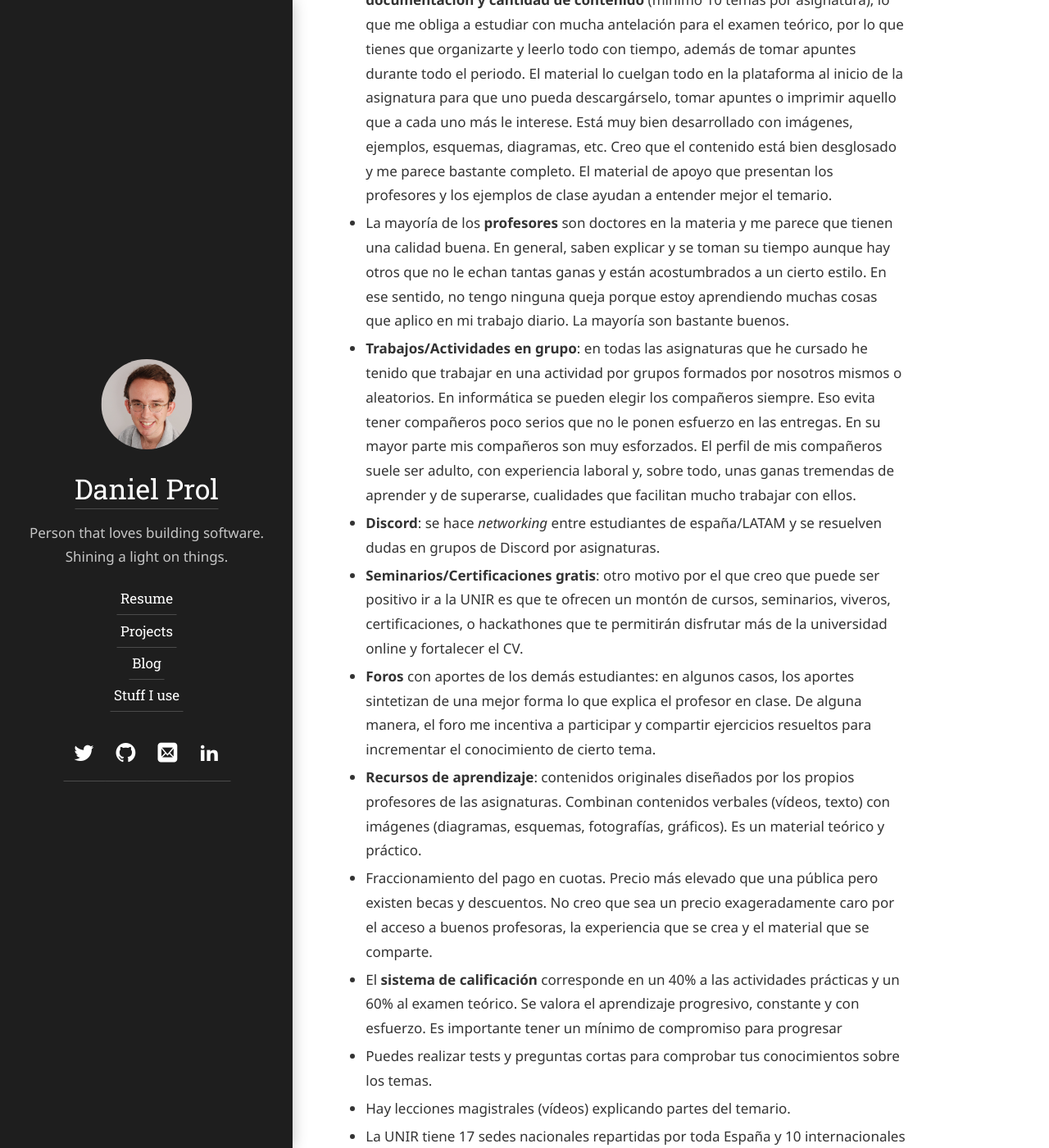
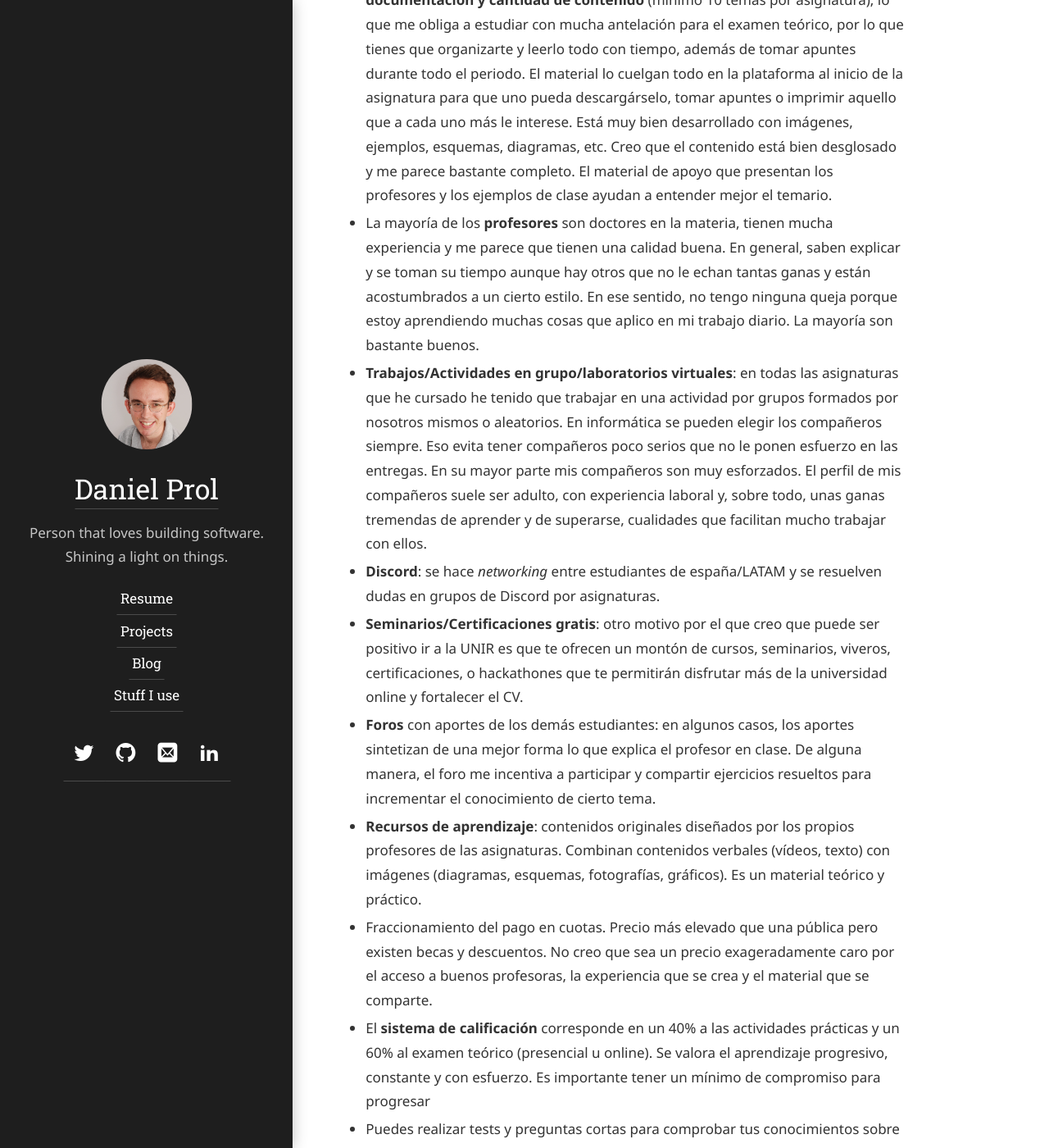
Before and after one commit to dprol/dprol.github.io, a Jekyll site: the page built from hydejack/_posts/2021-07-04-uoc-unir.md, in a window 1280 px wide and 1400 px high, scrolled down 1970 px. Shown: the whole window at 82% size. Built offline with Jekyll 4.4.1, drawn with Linux system fonts in a browser that asks for light colours; some web fonts are replaced; some of the changed text lies outside the part shown.

Commit message:
Update 2021-07-04-uoc-unir.md

```diff
--- a/hydejack/_posts/2021-07-04-uoc-unir.md
+++ b/hydejack/_posts/2021-07-04-uoc-unir.md
@@ -14,16 +14,16 @@
 # Universidad Internacional de La Rioja (UNIR) - Grado en Ingeniería Informática
 
 - **Seguimiento del tutor personal**: tengo tutorías bisemanales y soporte diario por correo interno con mi tutor. Este tutor me va guiando en el estudio de las asignaturas y en la planificación del trabajo. Trato serio y cercano.
-- **Clases online en directo en horarios de mañana y tarde** diseñadas con chat para interactuar en tiempo real con el profesor para preguntas puntuales. Es obligatorio asistir a dos encuentros por cada materia al cuatrimestre. Se puede ver de forma síncrona porque las clases quedan grabadas. Algunos formatos de vídeo de los profesores podrían explotarse más y se podría mejorar el audio en algunos casos. Al estar desde sus casas o en una oficina, a veces la iluminación o la cámara no es de muy buena calidad y se pierde esa experiencia de pagar una universidad privada. Las presentaciones, en cambio, sí me parecen de calidad, con un estilo de diseño unificado entre profesores. Hay asignaturas específicas que se prestan a clases con mayor creatividad (uso de tablet, mostrar una aplicación, etc). Para sacarles el mayor provecho a estas clases en vivo es recomendable asistir, interactuar con el profesor con tus dudas puntuales e incluso retroalimentarse con los demás estudiantes pero si en algún momento no tienes el tiempo puedes consultar las clases grabadas. De hecho, que el material esté grabado ayuda a repasar de cara al examen.
+- **Clases online en directo en horarios de mañana y tarde y disponibles en diferido** diseñadas con chat para interactuar en tiempo real con el profesor para preguntas puntuales. Es obligatorio asistir a dos encuentros por cada materia al cuatrimestre. Se puede ver de forma síncrona porque las clases quedan grabadas. Algunos formatos de vídeo de los profesores podrían explotarse más y se podría mejorar el audio en algunos casos. Al estar desde sus casas o en una oficina, a veces la iluminación o la cámara no es de muy buena calidad y se pierde esa experiencia de pagar una universidad privada. Las presentaciones, en cambio, sí me parecen de calidad, con un estilo de diseño unificado entre profesores. Hay asignaturas específicas que se prestan a clases con mayor creatividad (uso de tablet, mostrar una aplicación, etc). Para sacarles el mayor provecho a estas clases en vivo es recomendable asistir, interactuar con el profesor con tus dudas puntuales e incluso retroalimentarse con los demás estudiantes pero si en algún momento no tienes el tiempo puedes consultar las clases grabadas. De hecho, que el material esté grabado ayuda a repasar de cara al examen.
 - **Carga elevada de trabajo y estudio**: cada asignatura tiene **mucha documentación y cantidad de contenido** (mínimo 10 temas por asignatura), lo que me obliga a estudiar con mucha antelación para el examen teórico, por lo que tienes que organizarte y leerlo todo con tiempo, además de tomar apuntes durante todo el periodo. El material lo cuelgan todo en la plataforma al inicio de la asignatura para que uno pueda descargárselo, tomar apuntes o imprimir aquello que a cada uno más le interese. Está muy bien desarrollado con imágenes, ejemplos, esquemas, diagramas, etc. Creo que el contenido está bien desglosado y me parece bastante completo. El material de apoyo que presentan los profesores y los ejemplos de clase ayudan a entender mejor el temario.
-- La mayoría de los **profesores** son doctores en la materia y me parece que tienen una calidad buena. En general, saben explicar y se toman su tiempo aunque hay otros que no le echan tantas ganas y están acostumbrados a un cierto estilo. En ese sentido, no tengo ninguna queja porque estoy aprendiendo muchas cosas que aplico en mi trabajo diario. La mayoría son bastante buenos.
-- **Trabajos/Actividades en grupo**: en todas las asignaturas que he cursado he tenido que trabajar en una actividad por grupos formados por nosotros mismos o aleatorios. En informática se pueden elegir los compañeros siempre. Eso evita tener compañeros poco serios que no le ponen esfuerzo en las entregas. En su mayor parte mis compañeros son muy esforzados. El perfil de mis compañeros suele ser adulto, con experiencia laboral y, sobre todo, unas ganas tremendas de aprender y de superarse, cualidades que facilitan mucho trabajar con ellos.
+- La mayoría de los **profesores** son doctores en la materia, tienen mucha experiencia y me parece que tienen una calidad buena. En general, saben explicar y se toman su tiempo aunque hay otros que no le echan tantas ganas y están acostumbrados a un cierto estilo. En ese sentido, no tengo ninguna queja porque estoy aprendiendo muchas cosas que aplico en mi trabajo diario. La mayoría son bastante buenos.
+- **Trabajos/Actividades en grupo/laboratorios virtuales**: en todas las asignaturas que he cursado he tenido que trabajar en una actividad por grupos formados por nosotros mismos o aleatorios. En informática se pueden elegir los compañeros siempre. Eso evita tener compañeros poco serios que no le ponen esfuerzo en las entregas. En su mayor parte mis compañeros son muy esforzados. El perfil de mis compañeros suele ser adulto, con experiencia laboral y, sobre todo, unas ganas tremendas de aprender y de superarse, cualidades que facilitan mucho trabajar con ellos.
 - **Discord**: se hace _networking_ entre estudiantes de españa/LATAM y se resuelven dudas en grupos de Discord por asignaturas.
 - **Seminarios/Certificaciones gratis**: otro motivo por el que creo que puede ser positivo ir a la UNIR es que te ofrecen un montón de cursos, seminarios, viveros, certificaciones, o hackathones que te permitirán disfrutar más de la universidad online y fortalecer el CV.
 - **Foros** con aportes de los demás estudiantes: en algunos casos, los aportes sintetizan de una mejor forma lo que explica el profesor en clase. De alguna manera, el foro me incentiva a participar y compartir ejercicios resueltos para incrementar el conocimiento de cierto tema.
 - **Recursos de aprendizaje**: contenidos originales diseñados por los propios profesores de las asignaturas. Combinan contenidos verbales (vídeos, texto) con imágenes (diagramas, esquemas, fotografías, gráficos). Es un material teórico y práctico.
 - Fraccionamiento del pago en cuotas. Precio más elevado que una pública pero existen becas y descuentos. No creo que sea un precio exageradamente caro por el acceso a buenos profesoras, la experiencia que se crea y el material que se comparte.
-- El **sistema de calificación** corresponde en un 40% a las actividades prácticas y un 60% al examen teórico. Se valora el aprendizaje progresivo, constante y con esfuerzo. Es importante tener un mínimo de compromiso para progresar
+- El **sistema de calificación** corresponde en un 40% a las actividades prácticas y un 60% al examen teórico (presencial u online). Se valora el aprendizaje progresivo, constante y con esfuerzo. Es importante tener un mínimo de compromiso para progresar
 - Puedes realizar tests y preguntas cortas para comprobar tus conocimientos sobre los temas.
 - Hay lecciones magistrales (vídeos) explicando partes del temario.
 - La UNIR tiene 17 sedes nacionales repartidas por toda España y 10 internacionales para los exámenes presenciales, aunque también da la opción de realizarlos completamente online, a elección del estudiante.
```
